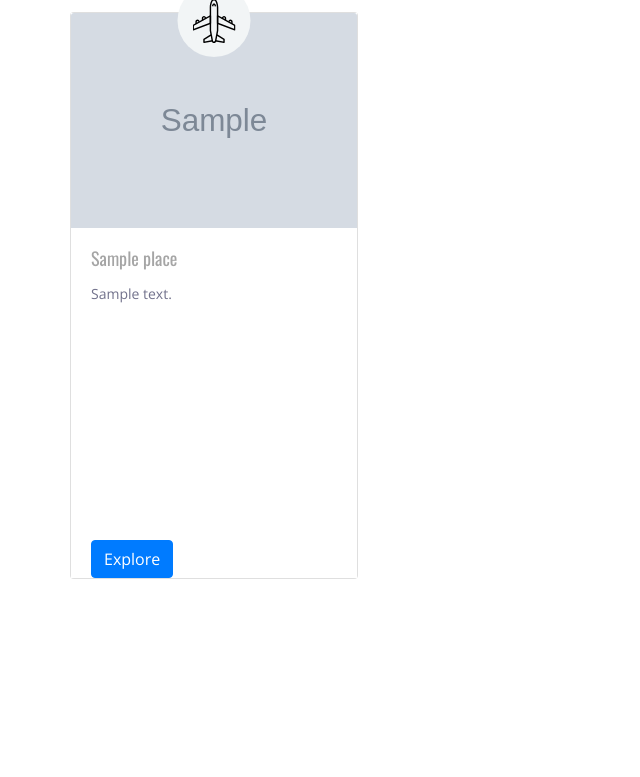
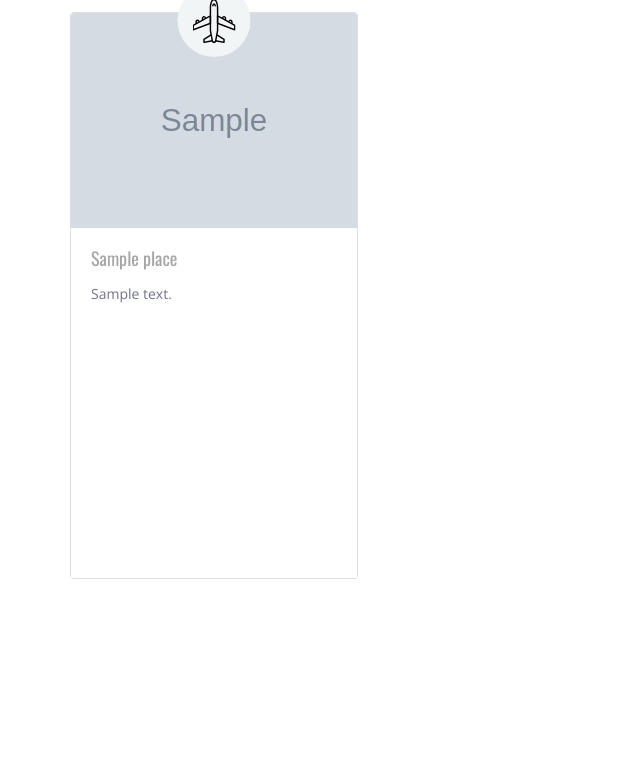
Before and after one commit to Chaithra8399/travel, a Django app: page / in a window 1280 px wide. Shown: the part 2109-2886 px from the top of the page, without its empty margins (0-640 px from the left). Run offline with Django 4.2, Linux system fonts and the light colour scheme; tables that the repository leaves empty hold one stand-in row (values such as "Sample post"); grey boxes marked "Sample" are stand-in pictures; some libraries are stand-ins or nearby versions.

Commit message:
Update index.html

```diff
--- a/templates/index.html
+++ b/templates/index.html
@@ -243,10 +243,10 @@ If you are interested in this field, getting started is relatively easy. But fir
 							<div class="why_icon d-flex flex-column align-items-center justify-content-center">
                              <img src="{% static 'images/why_1.svg' %}" alt=""></div>
 						</div>
-                     <div class="card-body d-flex flex-column " style="height:25em;position:relative;">
+                     <div class="card-body d-flex flex-column " style="height:25em;">
                       <h5 class="card-title">{{i.name}}</h5>
                           <p class="card-text">{{i.desc}}</p>
-                          <a href="#" class="btn btn-primary" style="position:absolute; bottom:0;">Explore</a>
+<!--                           <a href="#" class="btn btn-primary" style="position:absolute; bottom:0;">Explore</a> -->
   </div>
 </div>
 				</div>
```
